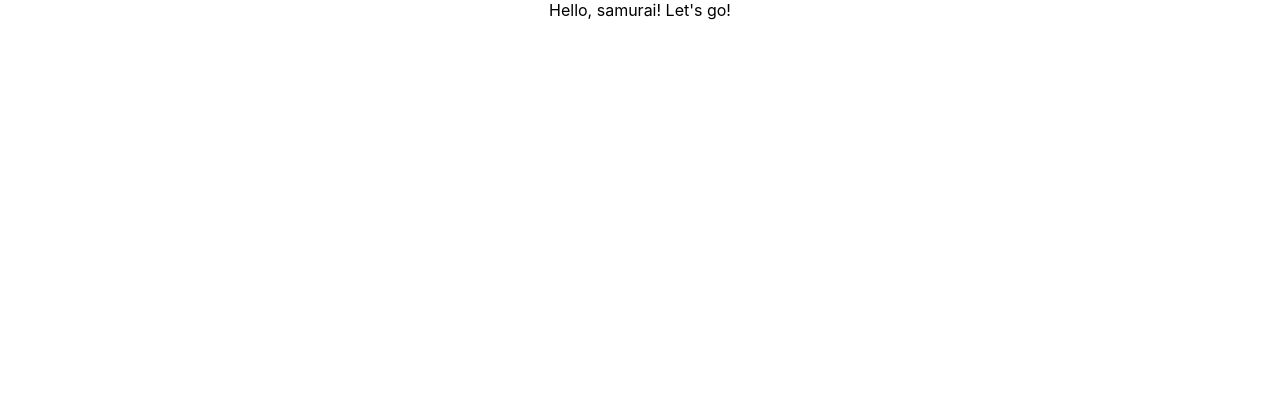
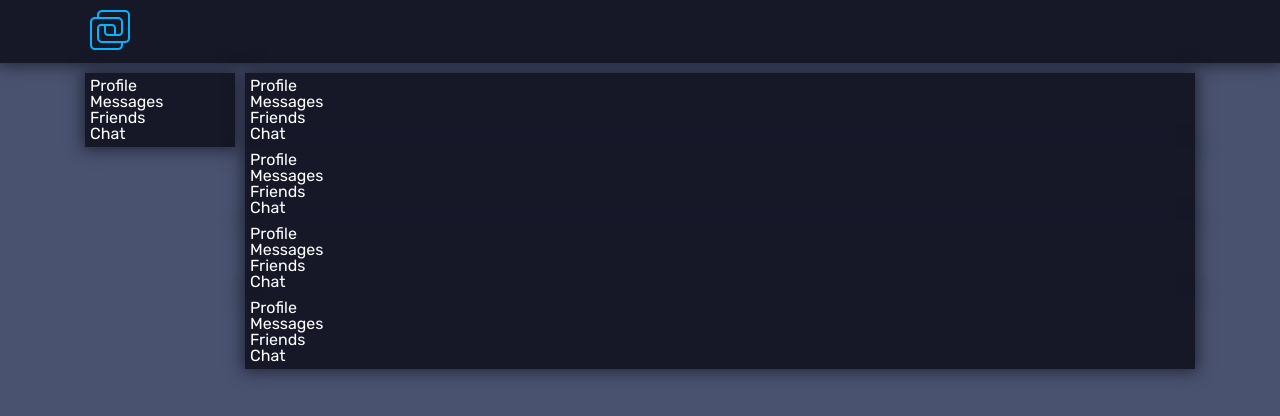
Before and after one commit to tazalov/social_ts, a React (Create React App) app: page / in a window 1280 px wide. Shown: the top 416 px of the page. Built offline with nearby package versions, Linux system fonts and the light colour scheme.

Commit message:
Create start layout for App

```diff
--- a/public/index.html
+++ b/public/index.html
@@ -9,6 +9,9 @@
       name="description"
       content="Web site created using create-react-app"
     />
+    <link rel="preconnect" href="https://fonts.googleapis.com">
+    <link rel="preconnect" href="https://fonts.gstatic.com" crossorigin>
+    <link href="https://fonts.googleapis.com/css2?family=Rubik:wght@400;500;600&display=swap" rel="stylesheet">
     <link rel="apple-touch-icon" href="%PUBLIC_URL%/logo192.png" />
     <!--
       manifest.json provides metadata used when your web app is installed on a
--- a/src/App.css
+++ /dev/null
@@ -1,38 +0,0 @@
-.App {
-  text-align: center;
-}
-
-.App-logo {
-  height: 40vmin;
-  pointer-events: none;
-}
-
-@media (prefers-reduced-motion: no-preference) {
-  .App-logo {
-    animation: App-logo-spin infinite 20s linear;
-  }
-}
-
-.App-header {
-  background-color: #282c34;
-  min-height: 100vh;
-  display: flex;
-  flex-direction: column;
-  align-items: center;
-  justify-content: center;
-  font-size: calc(10px + 2vmin);
-  color: white;
-}
-
-.App-link {
-  color: #61dafb;
-}
-
-@keyframes App-logo-spin {
-  from {
-    transform: rotate(0deg);
-  }
-  to {
-    transform: rotate(360deg);
-  }
-}
--- a/src/App.tsx
+++ b/src/App.tsx
@@ -1,12 +1,32 @@
-import React from 'react';
-import './App.css';
+import React from "react";
+import { Header } from "./layout/header/Header";
+import { Main } from "./layout/main/Main";
+import { Sidebar } from "./layout/sidebar/Sidebar";
+import { Container } from "./components/Container";
+import styled from "styled-components";
 
-function App() {
+export function App() {
   return (
-    <div className="App">
-     Hello, samurai! Let's go!
-    </div>
+    <>
+      <Header />
+      <Container>
+        <GridContainer>
+          <Sidebar />
+          <Main>
+            <Sidebar />
+            <Sidebar />
+            <Sidebar />
+            <Sidebar />
+          </Main>
+        </GridContainer>
+      </Container>
+    </>
   );
 }
 
-export default App;
+const GridContainer = styled.div`
+  display: grid;
+  grid-template: auto / 150px 1fr;
+  grid-template-areas: "sidebar main";
+  gap: 10px;
+`;
--- /dev/null
+++ b/src/components/ShadowContainer.ts
@@ -0,0 +1,17 @@
+import styled, { css } from "styled-components";
+import { theme } from "../styles/Theme";
+
+type ShadowContainerPT = {
+  fullWidth?: boolean;
+};
+
+export const ShadowContainer = styled.div<ShadowContainerPT>`
+  padding: 5px;
+  box-shadow: 0 0 15px 2px rgba(22, 24, 40, 0.8);
+  background-color: ${theme.colors.secondaryBg};
+  ${(props) =>
+    props.fullWidth &&
+    css`
+      width: 100%;
+    `}
+`;
--- a/src/index.tsx
+++ b/src/index.tsx
@@ -1,9 +1,13 @@
-import React from 'react';
-import ReactDOM from 'react-dom';
-import './index.css';
-import App from './App';
+import React from "react";
+import ReactDOM from "react-dom";
+import "./index.css";
+import { App } from "./App";
+import { GlobalStyle } from "./styles/Global.styled";
 
 ReactDOM.render(
-    <App />,
-  document.getElementById('root')
+  <>
+    <GlobalStyle />
+    <App />
+  </>,
+  document.getElementById("root"),
 );
--- /dev/null
+++ b/src/layout/header/Header.tsx
@@ -0,0 +1,21 @@
+import React from "react";
+import { ShadowContainer } from "../../components/ShadowContainer";
+import { Icon } from "../../components/Icon/Icon";
+import { Container } from "../../components/Container";
+import styled from "styled-components";
+
+type HeaderPT = {};
+
+export function Header(props: HeaderPT) {
+  return (
+    <ShadowContainer as={StyledHeader}>
+      <Container>
+        <Icon iconId={"logo"} />
+      </Container>
+    </ShadowContainer>
+  );
+}
+
+const StyledHeader = styled.header`
+  margin-bottom: 10px;
+`;
--- /dev/null
+++ b/src/layout/main/Main.tsx
@@ -0,0 +1,14 @@
+import React from "react";
+import styled from "styled-components";
+
+type MainPT = {
+  children: React.ReactNode;
+};
+
+export function Main(props: MainPT) {
+  return <StyledMain>{props.children}</StyledMain>;
+}
+
+const StyledMain = styled.main`
+  grid-area: main;
+`;
--- /dev/null
+++ b/src/layout/sidebar/Sidebar.tsx
@@ -0,0 +1,24 @@
+import React from "react";
+import { ShadowContainer } from "../../components/ShadowContainer";
+import styled from "styled-components";
+
+type SidebarPT = {};
+
+export function Sidebar(props: SidebarPT) {
+  return (
+    <StyledSidebar>
+      <ShadowContainer as={"ul"}>
+        <SidebarItem>Profile</SidebarItem>
+        <SidebarItem>Messages</SidebarItem>
+        <SidebarItem>Friends</SidebarItem>
+        <SidebarItem>Chat</SidebarItem>
+      </ShadowContainer>
+    </StyledSidebar>
+  );
+}
+
+const StyledSidebar = styled.nav`
+  grid-area: sidebar;
+`;
+
+const SidebarItem = styled.li``;
```
